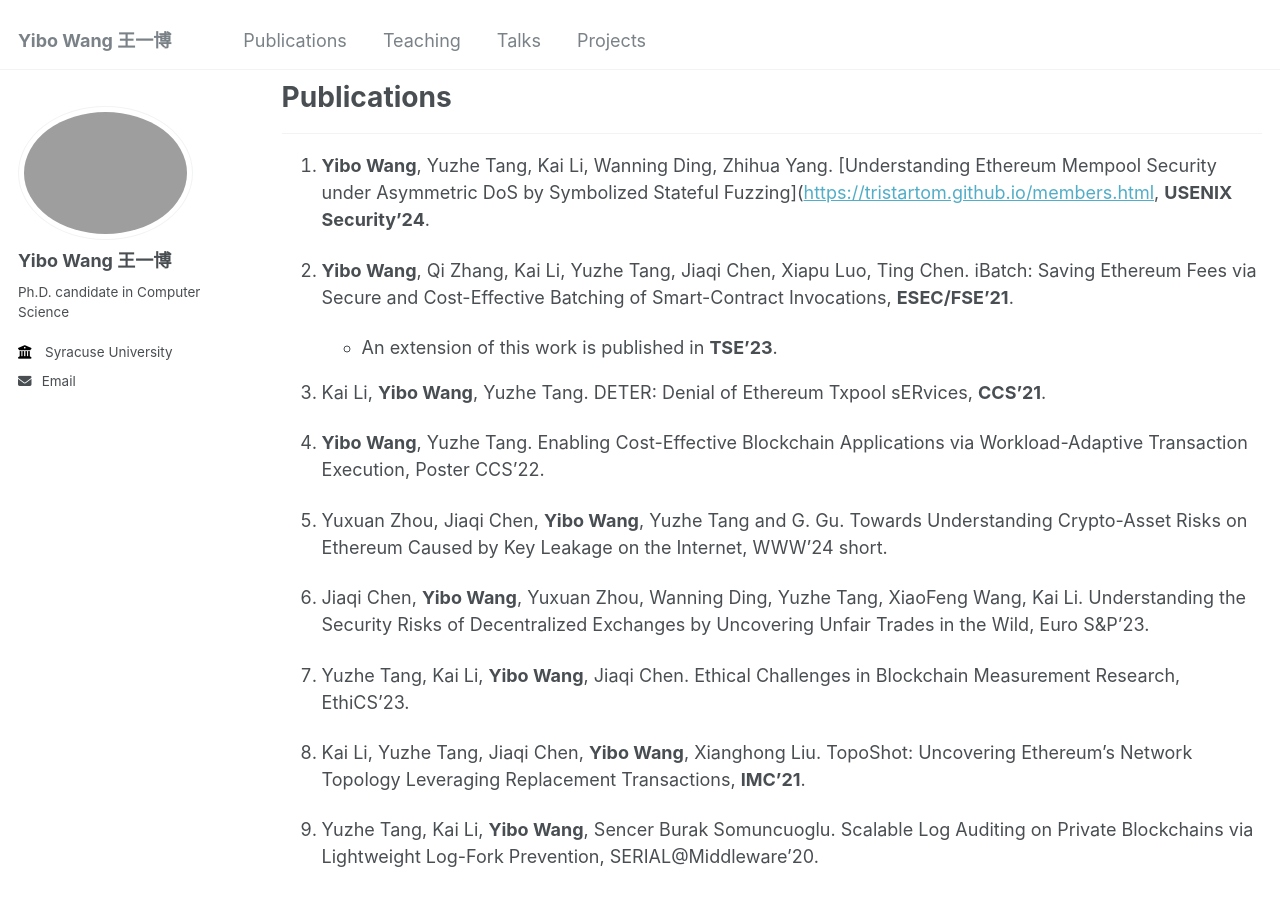
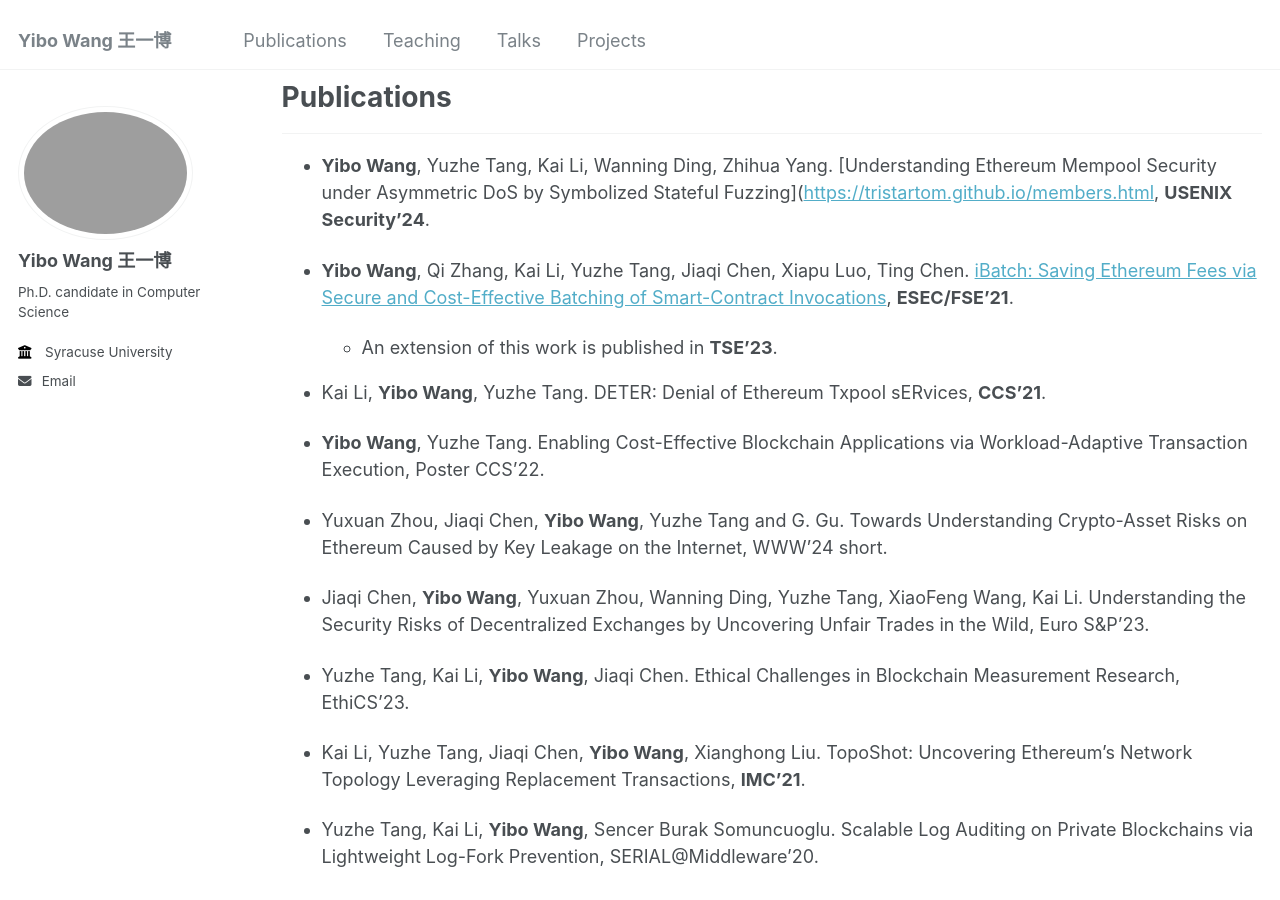
Before and after one commit to wangyibo0308/wangyibo0308.github.io, a Jekyll site: the page built from _pages/about.md, in a window 1280 px wide and 900 px high, scrolled down 419 px. Built offline with Jekyll 4.4.1, drawn with Linux system fonts in a browser that asks for light colours; part of the change alters nothing that is shown.

```diff
--- a/_pages/about.md
+++ b/_pages/about.md
@@ -24,22 +24,22 @@ Publications
 ======
 ---
 
-1. **Yibo Wang**, Yuzhe Tang, Kai Li, Wanning Ding, Zhihua Yang. [Understanding Ethereum Mempool Security under Asymmetric DoS by Symbolized Stateful Fuzzing]([https://tristartom.github.io/members.html](https://www.usenix.org/system/files/usenixsecurity24-wang-yibo.pdf), **USENIX Security'24**.
+- **Yibo Wang**, Yuzhe Tang, Kai Li, Wanning Ding, Zhihua Yang. [Understanding Ethereum Mempool Security under Asymmetric DoS by Symbolized Stateful Fuzzing]([https://tristartom.github.io/members.html](https://www.usenix.org/system/files/usenixsecurity24-wang-yibo.pdf), **USENIX Security'24**.
 
-2. **Yibo Wang**, Qi Zhang, Kai Li, Yuzhe Tang, Jiaqi Chen, Xiapu Luo, Ting Chen. iBatch: Saving Ethereum Fees via Secure and Cost-Effective Batching of Smart-Contract Invocations, **ESEC/FSE'21**.
+- **Yibo Wang**, Qi Zhang, Kai Li, Yuzhe Tang, Jiaqi Chen, Xiapu Luo, Ting Chen. [iBatch: Saving Ethereum Fees via Secure and Cost-Effective Batching of Smart-Contract Invocations](https://tristartom.github.io/docs/fse21-ibatch.pdf), **ESEC/FSE'21**.
 
     - An extension of this work is published in **TSE'23**.
 
-3. Kai Li, **Yibo Wang**, Yuzhe Tang. DETER: Denial of Ethereum Txpool sERvices, **CCS'21**.
+- Kai Li, **Yibo Wang**, Yuzhe Tang. DETER: Denial of Ethereum Txpool sERvices, **CCS'21**.
 
-4. **Yibo Wang**, Yuzhe Tang. Enabling Cost-Effective Blockchain Applications via Workload-Adaptive Transaction Execution, Poster CCS'22.
+- **Yibo Wang**, Yuzhe Tang. Enabling Cost-Effective Blockchain Applications via Workload-Adaptive Transaction Execution, Poster CCS'22.
 
-5. Yuxuan Zhou, Jiaqi Chen, **Yibo Wang**, Yuzhe Tang and G. Gu. Towards Understanding Crypto-Asset Risks on Ethereum Caused by Key Leakage on the Internet, WWW'24 short.
+- Yuxuan Zhou, Jiaqi Chen, **Yibo Wang**, Yuzhe Tang and G. Gu. Towards Understanding Crypto-Asset Risks on Ethereum Caused by Key Leakage on the Internet, WWW'24 short.
 
-6. Jiaqi Chen, **Yibo Wang**, Yuxuan Zhou, Wanning Ding, Yuzhe Tang, XiaoFeng Wang, Kai Li. Understanding the Security Risks of Decentralized Exchanges by Uncovering Unfair Trades in the Wild, Euro S&P'23.
+- Jiaqi Chen, **Yibo Wang**, Yuxuan Zhou, Wanning Ding, Yuzhe Tang, XiaoFeng Wang, Kai Li. Understanding the Security Risks of Decentralized Exchanges by Uncovering Unfair Trades in the Wild, Euro S&P'23.
 
-7. Yuzhe Tang, Kai Li, **Yibo Wang**, Jiaqi Chen. Ethical Challenges in Blockchain Measurement Research, EthiCS'23.
+- Yuzhe Tang, Kai Li, **Yibo Wang**, Jiaqi Chen. Ethical Challenges in Blockchain Measurement Research, EthiCS'23.
 
-8. Kai Li, Yuzhe Tang, Jiaqi Chen, **Yibo Wang**, Xianghong Liu. TopoShot: Uncovering Ethereum’s Network Topology Leveraging Replacement Transactions, **IMC'21**.
+- Kai Li, Yuzhe Tang, Jiaqi Chen, **Yibo Wang**, Xianghong Liu. TopoShot: Uncovering Ethereum’s Network Topology Leveraging Replacement Transactions, **IMC'21**.
 
-9. Yuzhe Tang, Kai Li, **Yibo Wang**, Sencer Burak Somuncuoglu. Scalable Log Auditing on Private Blockchains via Lightweight Log-Fork Prevention, SERIAL@Middleware'20.
+- Yuzhe Tang, Kai Li, **Yibo Wang**, Sencer Burak Somuncuoglu. Scalable Log Auditing on Private Blockchains via Lightweight Log-Fork Prevention, SERIAL@Middleware'20.
```
